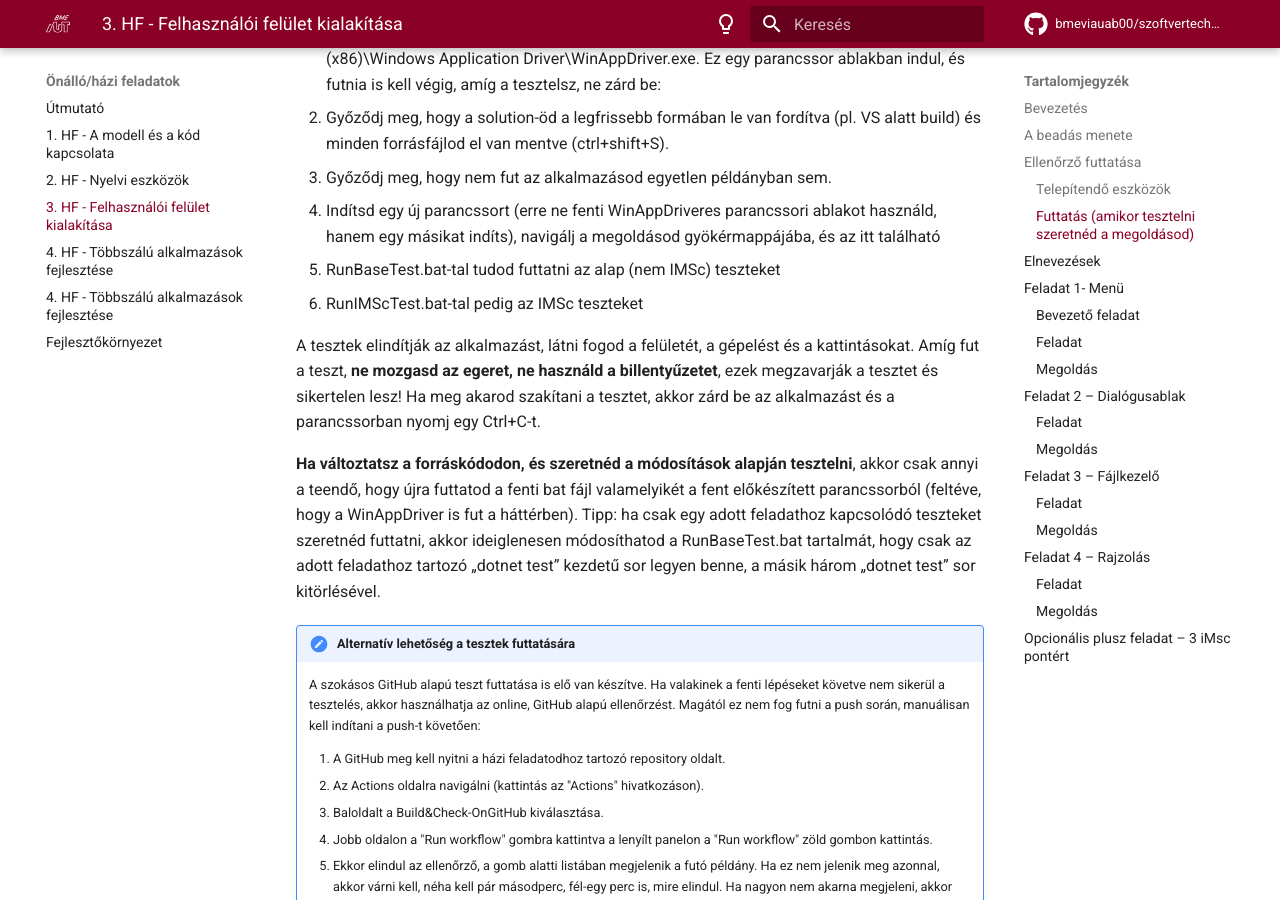
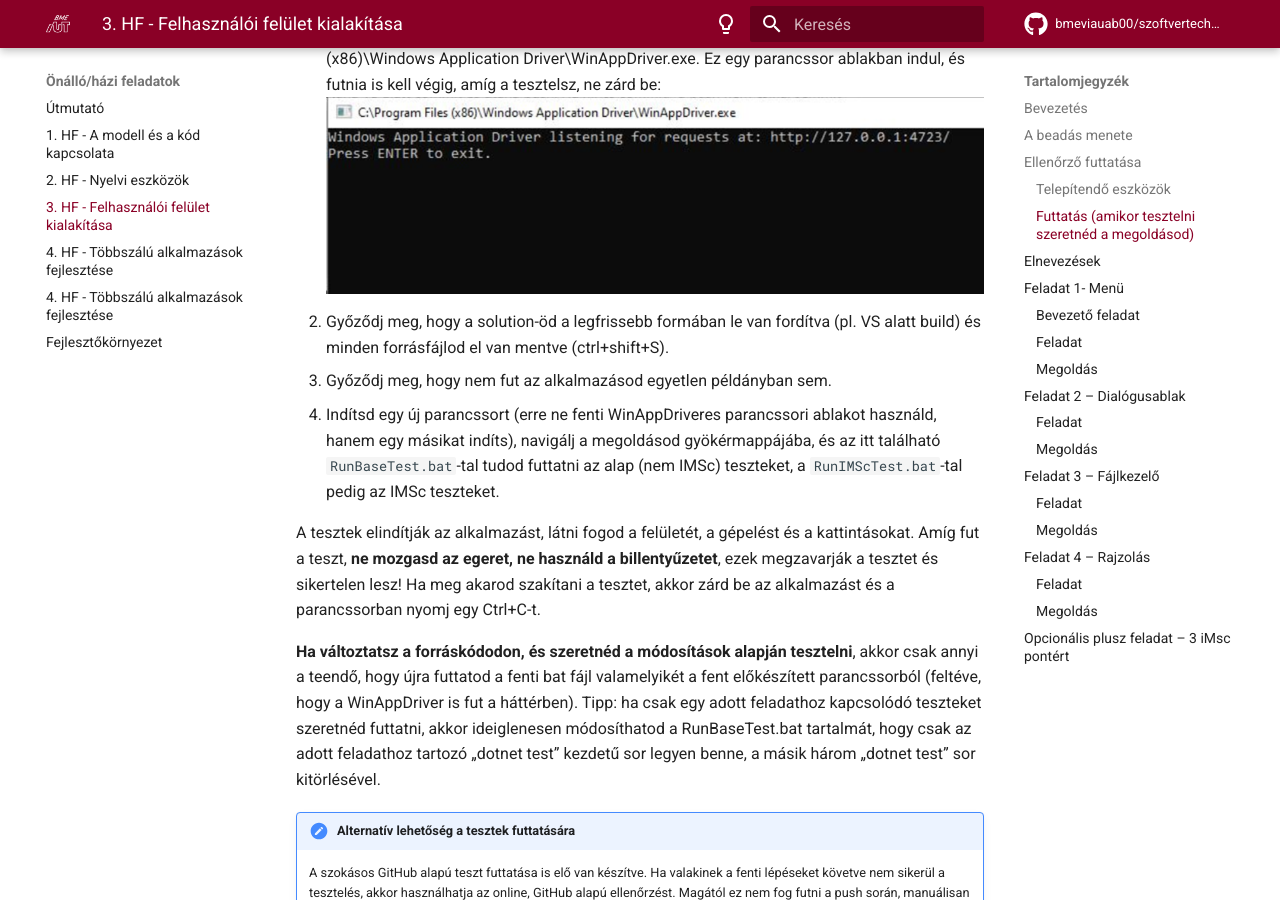
Before and after one commit to bmeviauab00/szoftvertechnikak, an MkDocs documentation site: the page built from docs/hazi/3-felhasznaloi-felulet-kialakitasa/index.md, in a window 1280 px wide and 900 px high, scrolled down 3280 px. Built offline with MkDocs 1.6.1 and Material for MkDocs 9.7.7, drawn with Linux system fonts in a browser that asks for light colours; emoji names are drawn with the system emoji font; comment, search, counter and statistics services are not loaded.

Commit message:
HF 3 bővít

```diff
--- a/docs/hazi/3-felhasznaloi-felulet-kialakitasa/index.md
+++ b/docs/hazi/3-felhasznaloi-felulet-kialakitasa/index.md
@@ -57,11 +57,10 @@ A beállítástól nem kell tartani, a legtöbb fejlesztői gépen ezt egyébké
 ### Futtatás (amikor tesztelni szeretnéd a megoldásod)
 
 1. Indítsd el a WinAppDrivert, alapértelmezett telepítés esetén itt található: c:\Program Files (x86)\Windows Application Driver\WinAppDriver.exe. Ez egy parancssor ablakban indul, és futnia is kell végig, amíg a tesztelsz, ne zárd be:
+   ![Unblock file](images/winappdriver.png)
 2. Győződj meg, hogy a solution-öd a legfrissebb formában le van fordítva (pl. VS alatt build) és minden forrásfájlod el van mentve (ctrl+shift+S).
 3. Győződj meg, hogy nem fut az alkalmazásod egyetlen példányban sem.
-4. Indítsd egy új parancssort (erre ne fenti WinAppDriveres parancssori ablakot használd, hanem egy másikat indíts), navigálj a megoldásod gyökérmappájába, és az itt található
-   - RunBaseTest.bat-tal tudod futtatni az alap (nem IMSc) teszteket
-   - RunIMScTest.bat-tal pedig az IMSc teszteket
+4. Indítsd egy új parancssort (erre ne fenti WinAppDriveres parancssori ablakot használd, hanem egy másikat indíts), navigálj a megoldásod gyökérmappájába, és az itt található `RunBaseTest.bat`-tal tudod futtatni az alap (nem IMSc) teszteket, a `RunIMScTest.bat`-tal pedig az IMSc teszteket.
 
 A tesztek elindítják az alkalmazást, látni fogod a felületét, a gépelést és a kattintásokat. Amíg fut a teszt, **ne mozgasd az egeret, ne használd a billentyűzetet**, ezek megzavarják a tesztet és sikertelen lesz! Ha meg akarod szakítani a tesztet, akkor zárd be az alkalmazást és a parancssorban nyomj egy Ctrl+C-t.
 
```
Also changed, not shown: docs/hazi/3-felhasznaloi-felulet-kialakitasa/images/winappdriver.png (added).
